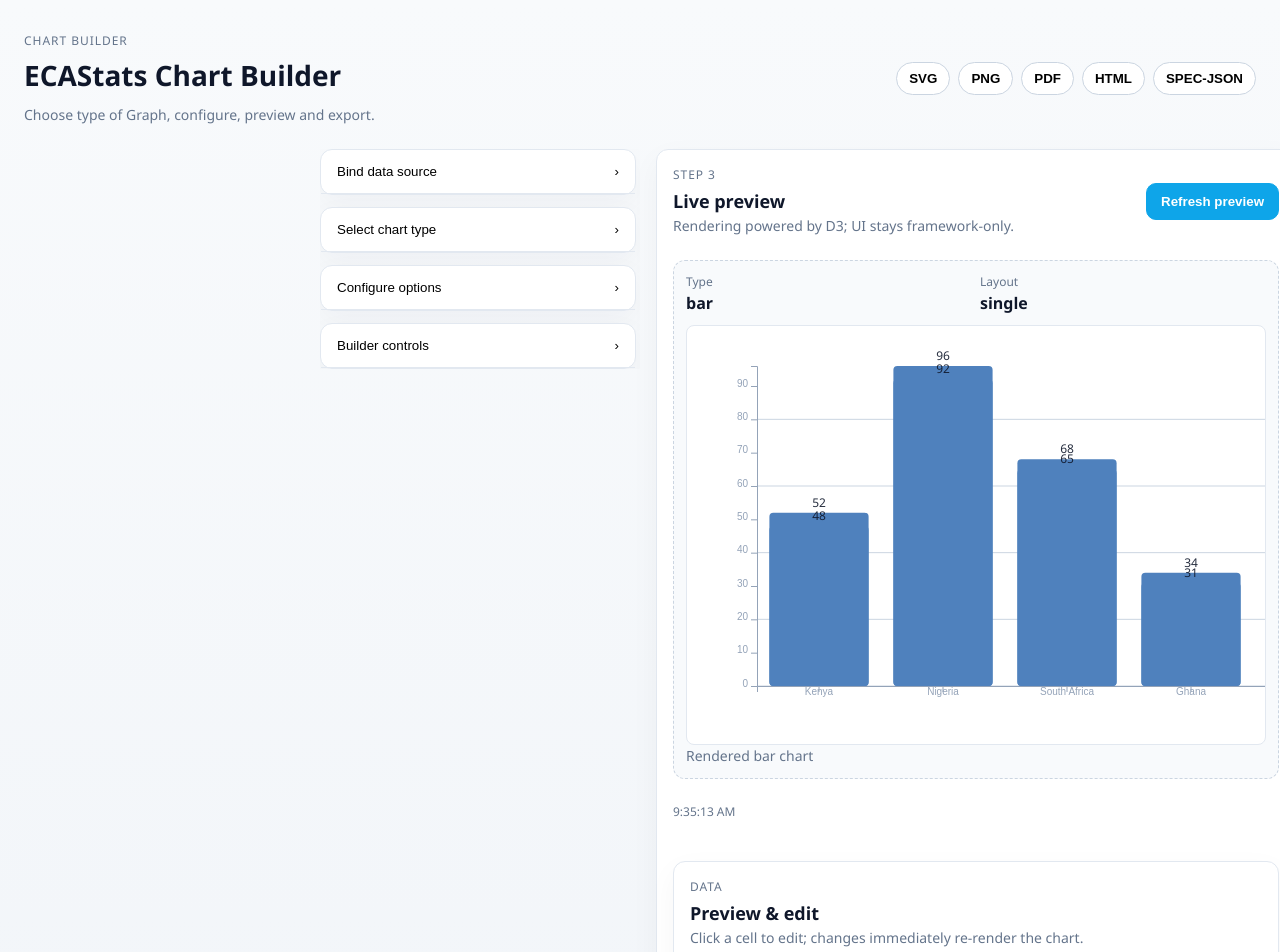
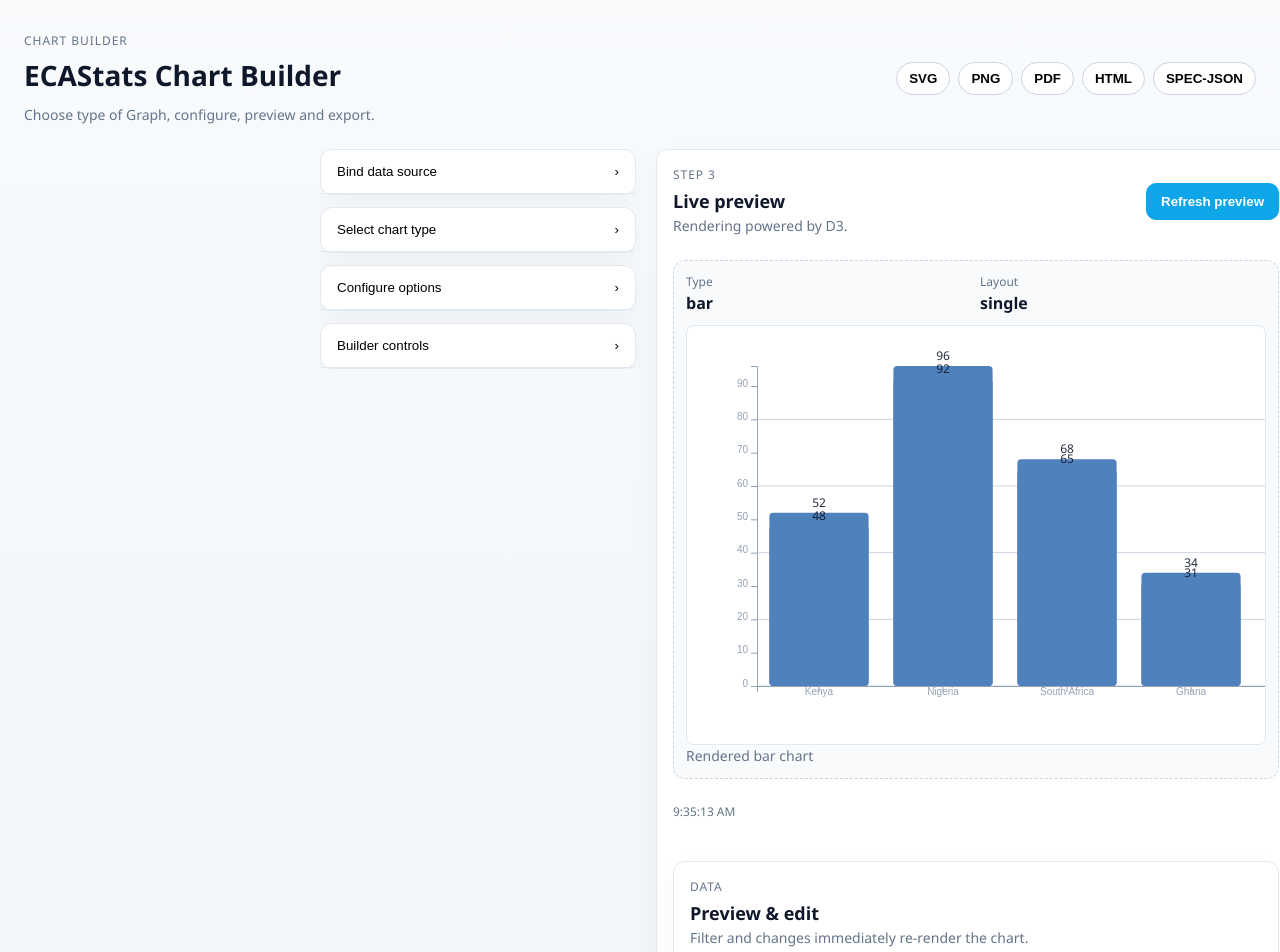
Before and after one commit to yonathanta/Chart-Builder, a Vue app: page / in a window 1280 px wide. Shown: the top 952 px of the page. Built offline with nearby package versions, Linux system fonts and the light colour scheme.

Commit message:
refactor: update panel titles and descriptions for clarity in BarBuilderControls and PreviewPane

```diff
--- a/src/App.vue
+++ b/src/App.vue
@@ -350,7 +350,7 @@ async function handleExport(format: ExportFormat) {
 
         <section v-if="spec.type === 'line'" class="panel panel--foldable">
           <button class="panel__toggle" type="button" @click="togglePanel('builder')">
-            <span>Builder controls</span>
+            <span></span>
             <span class="chevron" :class="{ 'chevron--open': panelOpen.builder }">›</span>
           </button>
           <div v-if="panelOpen.builder" class="panel__body">
--- a/src/components/BarBuilderControls.vue
+++ b/src/components/BarBuilderControls.vue
@@ -269,8 +269,8 @@ function deleteOverlay(id: string) {
   <section class="panel">
     <header class="panel__header">
       <div>
-        <p class="eyebrow">Bar styling</p>
-        <h3 class="panel__title">Builder controls</h3>
+
+        <h3 class="panel__title">STYLING</h3>
         <p class="muted">Rounded corners, spacing, color, animation, labels.</p>
       </div>
     </header>
--- a/src/components/PreviewPane.vue
+++ b/src/components/PreviewPane.vue
@@ -652,7 +652,7 @@ onBeforeUnmount(() => {
       <div>
         <p class="eyebrow">Step 3</p>
         <h2 class="panel__title">Live preview</h2>
-        <p class="muted">Rendering powered by D3; UI stays framework-only.</p>
+        <p class="muted">Rendering powered by D3.</p>
       </div>
       <button type="button" class="btn" @click="handleRefresh">Refresh preview</button>
     </header>
@@ -685,7 +685,7 @@ onBeforeUnmount(() => {
         <div>
           <p class="eyebrow">Data</p>
           <h3 class="panel__title">Preview & edit</h3>
-          <p class="muted">Click a cell to edit; changes immediately re-render the chart.</p>
+          <p class="muted">Filter and changes immediately re-render the chart.</p>
         </div>
       </header>
 
```
